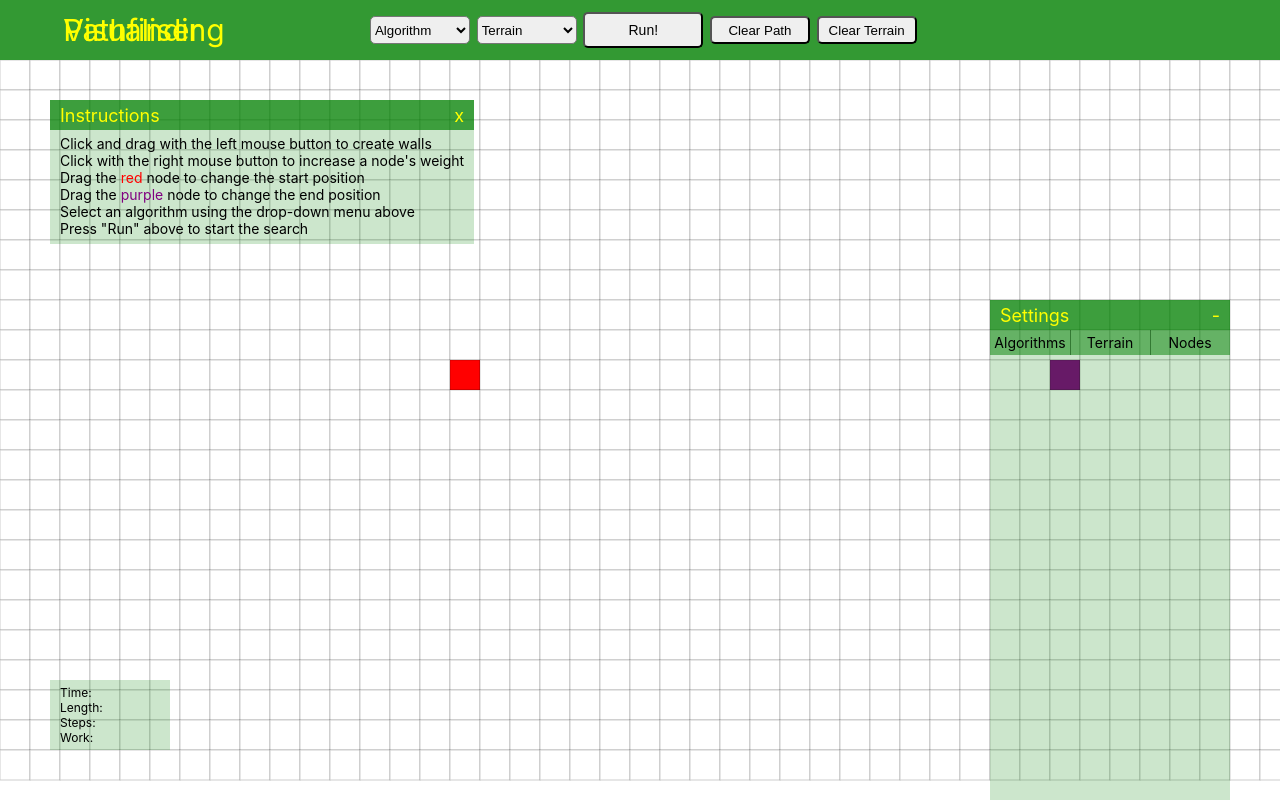
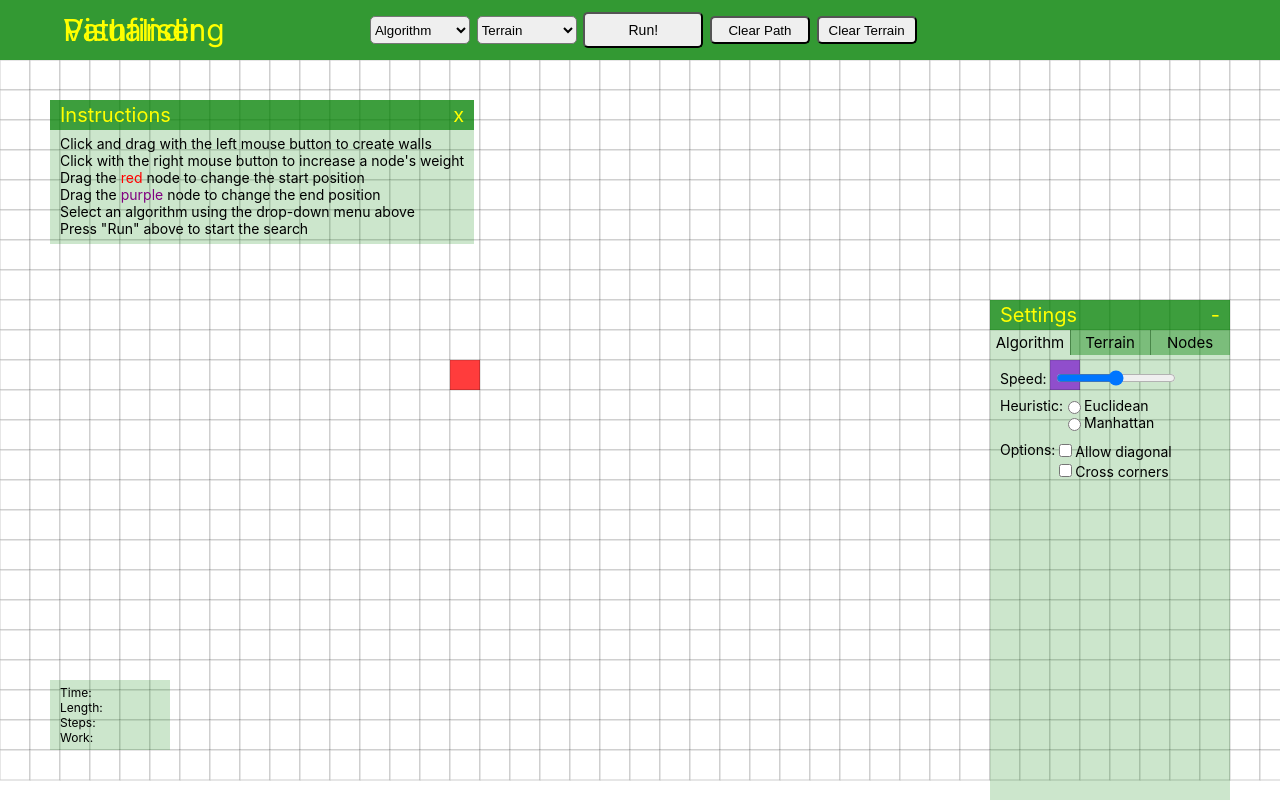
Before and after one commit to Jonezia/pathfinding-visualiser, a React (Create React App) app: page / in a window 1280 px wide. Built offline with nearby package versions, Linux system fonts and the light colour scheme; the HTML template or start-up script is replaced by a standard one.

Commit message:
settings tabs

```diff
--- a/src/App.css
+++ b/src/App.css
@@ -2,3 +2,7 @@
     overflow: hidden;
     position: relative;
 }
+
+p {
+    cursor: default;
+}
--- a/src/grid/node/node.jsx
+++ b/src/grid/node/node.jsx
@@ -5,10 +5,10 @@ export default function Node(props) {
         handleLeftMouseDown,handleLeftMouseEnter,handleLeftMouseUp,
         handleRightMouseDown,handleRightMouseEnter,handleRightMouseUp,} = props
 
-    const wallColor = "black"
+    const wallColor = "rgba(85,85,85,1)"
     const exploredColor = "green"
-    const startColor = "red"
-    const endColor = "purple"
+    const startColor = "rgba(255,60,60,1)"
+    const endColor = "rgba(180,65,255,1)"
     const weights = ["rgba(255,255,255,1)", "rgba(204,250,255,1)",
     "rgba(178,242,255,1)", "rgba(153,229,255,1)", "rgba(127,212,255,1)",
     "rgba(101,191,255,1)", "rgba(76,165,255,1)", "rgba(50,136,255,1)",
--- a/src/instructions/instructions.jsx
+++ b/src/instructions/instructions.jsx
@@ -4,7 +4,7 @@ import './instructions.css'
 export default function Instructions(props) {
     return(
         <div id="instructionsContainer">
-            <div id="header">
+            <div class="header">
                 <p className="headerItems">Instructions</p>
                 <p className="headerItems" id="closeInstructions" onClick={() =>
                 document.getElementById("instructionsContainer").className
--- a/src/options/options.css
+++ b/src/options/options.css
@@ -17,7 +17,7 @@
     transition: bottom 1s;
 }
 
-#header {
+.header {
     width: 100%;
     background-color: rgba(0,128,0,0.7);
     opacity: 100%;
@@ -27,14 +27,14 @@
     align-items: center;
 }
 
-#headerWidget, .tabs {
+#headerWidget, .tab, .tab p {
     cursor: pointer;
 }
 
 .headerItems {
     margin: 0;
     padding: 0px 10px 0px 10px;
-    font-size: 18px;
+    font-size: 20px;
     color: yellow;
 }
 
@@ -43,22 +43,34 @@
     height: 25px;
 }
 
-.tabs {
+#tabsContainer span {
     width: 80px;
     height: 100%;
-    background-color: rgba(0,128,0,0.5);
     display: flex;
     align-items: center;
     justify-content: center;
     float: left;
 }
 
-#leftTab, #middleTab {
-    box-shadow: 1px 0 0 rgba(0,0,0,0.5);
+.tab {
+    background-color: rgba(0,128,0,0.4);
+}
+
+.tab:hover {
+    background-color: rgba(0,128,0,0.3);
+}
+
+.selectedTab {
+    background-color: rgba(0,128,0,0);
+    cursor: default;
+}
+
+#algorithmTab, #terrainTab {
+    box-shadow: 1px 0 0 rgba(0,0,0,0.4);
 }
 
 .tabsContent {
-    font-size: 14px;
+    font-size: 15px;
     margin: 0;
 }
 
--- a/src/options/options.jsx
+++ b/src/options/options.jsx
@@ -1,9 +1,11 @@
-import React from 'react';
+import React,{useState} from 'react';
 import './options.css';
+import OptionsContent from './optionsContent/optionsContent'
 
 export default function Options(props) {
+    let [selectedTab,setSelectedTab] = useState("algorithm")
+
     let toggleOptions = () => {
-        console.log('yeet')
         let options = document.getElementById("optionsContainer")
         let widget = document.getElementById("headerWidget")
         if (options.className === "maximised") {
@@ -15,23 +17,34 @@ export default function Options(props) {
         }
     }
 
+    let changeDisplayedOptions = (tab) => {
+        let prevTab = document.getElementById(`${selectedTab}Tab`)
+        let newTab = document.getElementById(`${tab}Tab`)
+        prevTab.className = "tab"
+        newTab.className = "selectedTab"
+        setSelectedTab(tab)
+    }
+
     return(
         <div id="optionsContainer" className="maximised">
-            <div id="header">
+            <div class="header">
                 <p className="headerItems">Settings</p>
                 <p className="headerItems" id="headerWidget"
                 onClick={toggleOptions}>-</p>
             </div>
             <div id="tabsContainer">
-                <span className="tabs" id="leftTab">
-                    <p className="tabsContent">Algorithms</p></span>
-                <span className="tabs" id="middleTab">
+                <span className="selectedTab" id="algorithmTab"
+                onClick={()=>changeDisplayedOptions("algorithm")}>
+                    <p className="tabsContent">Algorithm</p></span>
+                <span className="tab" id="terrainTab"
+                onClick={()=>changeDisplayedOptions("terrain")}>
                     <p className="tabsContent">Terrain</p></span>
-                <span className="tabs" id="rightTab">
+                <span className="tab" id="nodesTab"
+                onClick={()=>changeDisplayedOptions("nodes")}>
                     <p className="tabsContent">Nodes</p></span>
             </div>
             <div id="contentContainer">
-
+                <OptionsContent selectedTab={selectedTab}/>
             </div>
         </div>
     )
--- /dev/null
+++ b/src/options/optionsContent/optionsContent.css
@@ -0,0 +1,37 @@
+#contentWrapper {
+    padding: 10px;
+}
+
+.selectorWrapper {
+    width: 100%;
+    padding-top: 5px;
+    padding-bottom: 5px;
+    display: flex;
+    align-items: flex-start;
+}
+
+.selectorWrapper p, .selectorWrapper label {
+    margin: 0px;
+    font-size: 14px;
+    display: inline-block;
+}
+
+.textInput, .slider {
+    margin-left: 10px;
+    display: inline-block;
+}
+
+.textInput {
+    width: 80px;
+}
+
+.slider {
+    width: 120px;
+    margin-top: 0px;
+    margin-bottom: 0px;
+}
+
+.radioSelector {
+    display: flex;
+    align-items: center;
+}
--- /dev/null
+++ b/src/options/optionsContent/optionsContent.jsx
@@ -0,0 +1,61 @@
+import React from 'react';
+import './optionsContent.css';
+
+export default function OptionsContent(props) {
+    let {selectedTab} = props
+
+    if (selectedTab === "algorithm") {
+        return (
+            <div id="contentWrapper">
+                <div className="selectorWrapper">
+                    <p>Speed:</p>
+                    <input name="speed" type="range" min="1"
+                    max="100" className="slider"></input>
+                </div>
+                <div className="selectorWrapper">
+                    <p>Heuristic: </p>
+                    <div>
+                        <div class="radioSelector">
+                            <input type="radio" value="euclidean"/>
+                            <label>Euclidean</label>
+                        </div>
+                        <div class="radioSelector">
+                            <input type="radio" value="manhattan"/>
+                            <label>Manhattan</label>
+                        </div>
+                    </div>
+                </div>
+                <div className="selectorWrapper">
+                    <p>Options: </p>
+                    <div>
+                        <div class="checkboxSelector">
+                            <input type="checkbox" value="diagonal"/>
+                            <label>Allow diagonal</label>
+                        </div>
+                        <div class="checkboxSelector">
+                            <input type="checkbox" value="corners"/>
+                            <label>Cross corners</label>
+                        </div>
+                    </div>
+                </div>
+            </div>
+        )
+    } else if (selectedTab === "terrain") {
+        return(
+            <div id="contentWrapper">
+                <div className="selectorWrapper">
+                    <p>Terrain Settings: WIP</p>
+                </div>
+            </div>
+        )
+    } else {
+        return(
+            <div id="contentWrapper">
+                <div className="selectorWrapper">
+                    <p>Node size:</p>
+                    <input name="nodeSize" className="textInput"></input>
+                </div>
+            </div>
+        )
+    }
+}
--- a/src/stats/stats.jsx
+++ b/src/stats/stats.jsx
@@ -1,13 +1,18 @@
-import React from 'react'
+import React,{useState} from 'react'
 import './stats.css'
 
 export default function Stats(props) {
+    let [time,setTime] = useState()
+    let [length,setLength] = useState()
+    let [steps,setSteps] = useState()
+    let [work,useWork] = useState()
+
     return(
         <div id="statsContainer">
-            <p id="statsContent">Time: <br></br>
-            Length: <br></br>
-            Steps: <br></br>
-            Work: </p>
+            <p id="statsContent">Time: {time}<br></br>
+            Length: {length}<br></br>
+            Steps: {steps}<br></br>
+            Work: {work}</p>
         </div>
     )
 }
```
